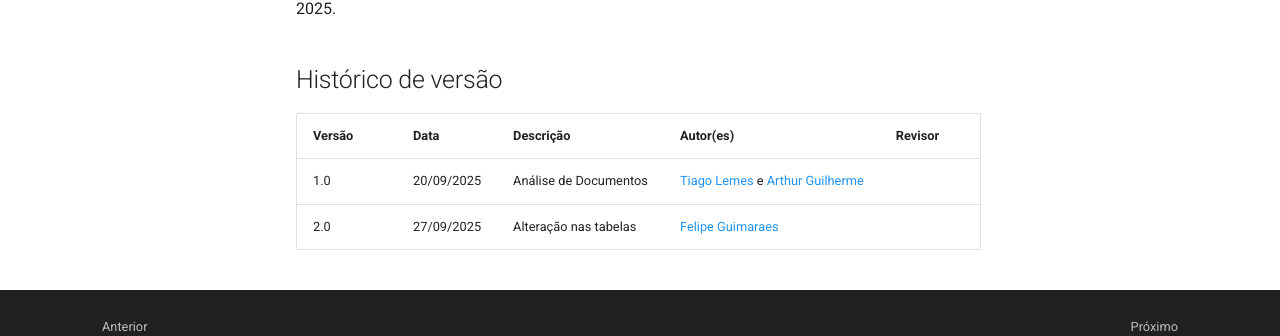
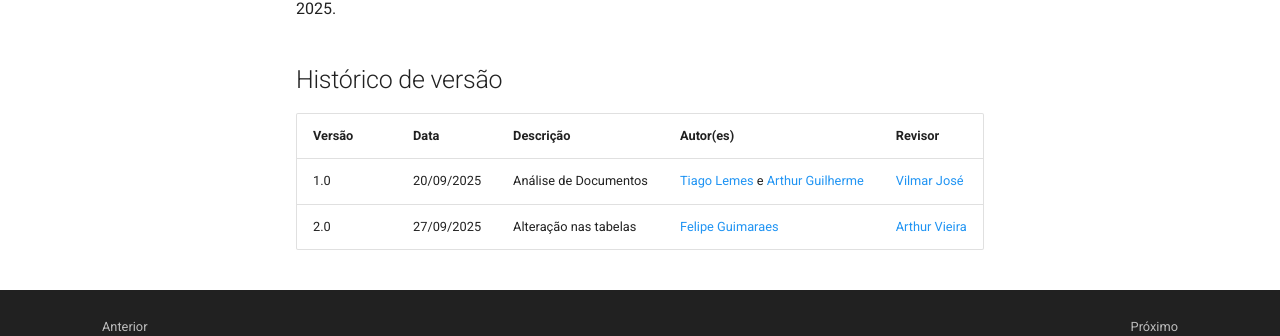
Before and after one commit to Requisitos-de-Software/2025.2-Grupo03, an MkDocs documentation site: the page built from docs/Elicitacao/analise_de_documentos.md, in a window 1280 px wide and 900 px high, scrolled down 5282 px. Shown: the part 474-810 px from the top of the window. Built offline with MkDocs 1.6.1 and Material for MkDocs 9.7.7, drawn with Linux system fonts in a browser that asks for light colours; comment, search, counter and statistics services are not loaded.

Commit message:
Adição dos revisores

```diff
--- a/docs/Elicitacao/analise_de_documentos.md
+++ b/docs/Elicitacao/analise_de_documentos.md
@@ -165,5 +165,5 @@ SAE, Trabalhos Futuros. Disponível em: [https://sae.unb.br/ajudasae/conhecasae/
 
 | Versão | Data | Descrição | Autor(es) | Revisor |
 |--------|------|-----------|-----------|---------|
-| 1.0    | 20/09/2025 | Análise de Documentos | [Tiago Lemes](https://github.com/TiagoTeixeira-2005) e [Arthur Guilherme](https://github.com/ArthurGuilher62) | |
-| 2.0    | 27/09/2025 | Alteração nas tabelas | [Felipe Guimaraes](https://github.com/felipegf1) | |
+| 1.0    | 20/09/2025 | Análise de Documentos | [Tiago Lemes](https://github.com/TiagoTeixeira-2005) e [Arthur Guilherme](https://github.com/ArthurGuilher62) | [Vilmar José](https://github.com/VilmarFagundes) |
+| 2.0    | 27/09/2025 | Alteração nas tabelas | [Felipe Guimaraes](https://github.com/felipegf1) | [Arthur Vieira](https://github.com/arthurhvieira1) |
```
